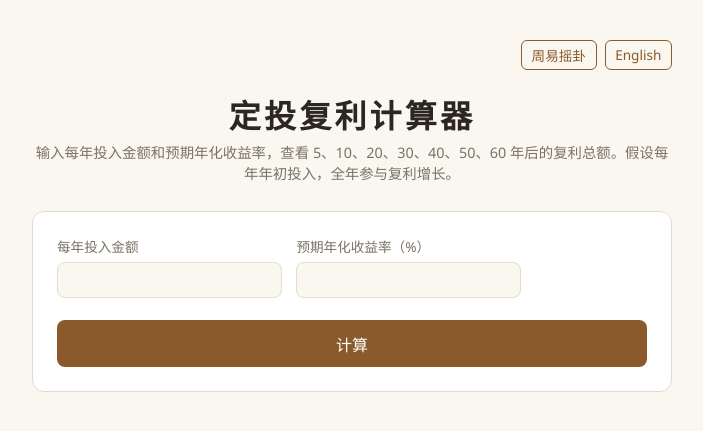
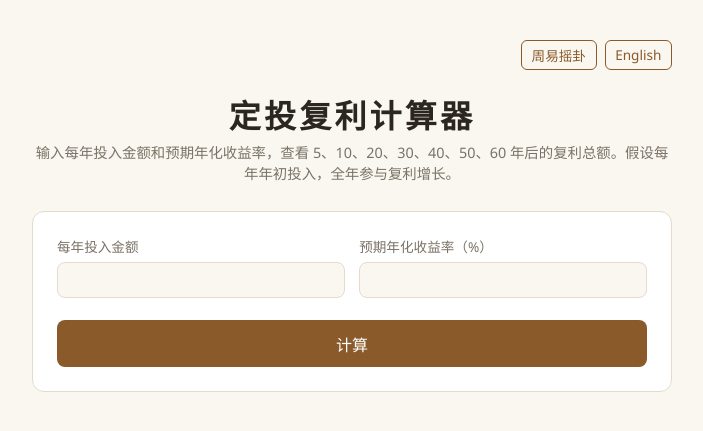
Before and after one commit to abc01013579/zhouyi-divination, a Flask app: page /dca in a window 1280 px wide. Shown: the top 431 px of the page, without its empty margins (288-991 px from the left). Run offline with Flask 3, Linux system fonts and the light colour scheme.

Commit message:
Fix unbalanced DCA form layout
The form reused .yao-form's 3-column grid built for the 6-field
hexagram form, leaving an empty third slot next to the 2 DCA fields.
Give it its own 2-column grid instead.

Co-Authored-By: Claude Sonnet 5 <noreply@anthropic.com>

```diff
--- a/static/style.css
+++ b/static/style.css
@@ -251,6 +251,10 @@ h1 {
   color: #fff;
 }
 
+.dca-form {
+  grid-template-columns: repeat(2, 1fr);
+}
+
 .dca-table {
   width: 100%;
   border-collapse: collapse;
--- a/templates/dca.html
+++ b/templates/dca.html
@@ -21,7 +21,7 @@
       <p class="error">{{ error }}</p>
     {% endif %}
 
-    <form method="post" class="yao-form no-print">
+    <form method="post" class="yao-form dca-form no-print">
       <input type="hidden" name="lang" value="{{ lang }}">
       <label>
         {{ t.amount_label }}
```
